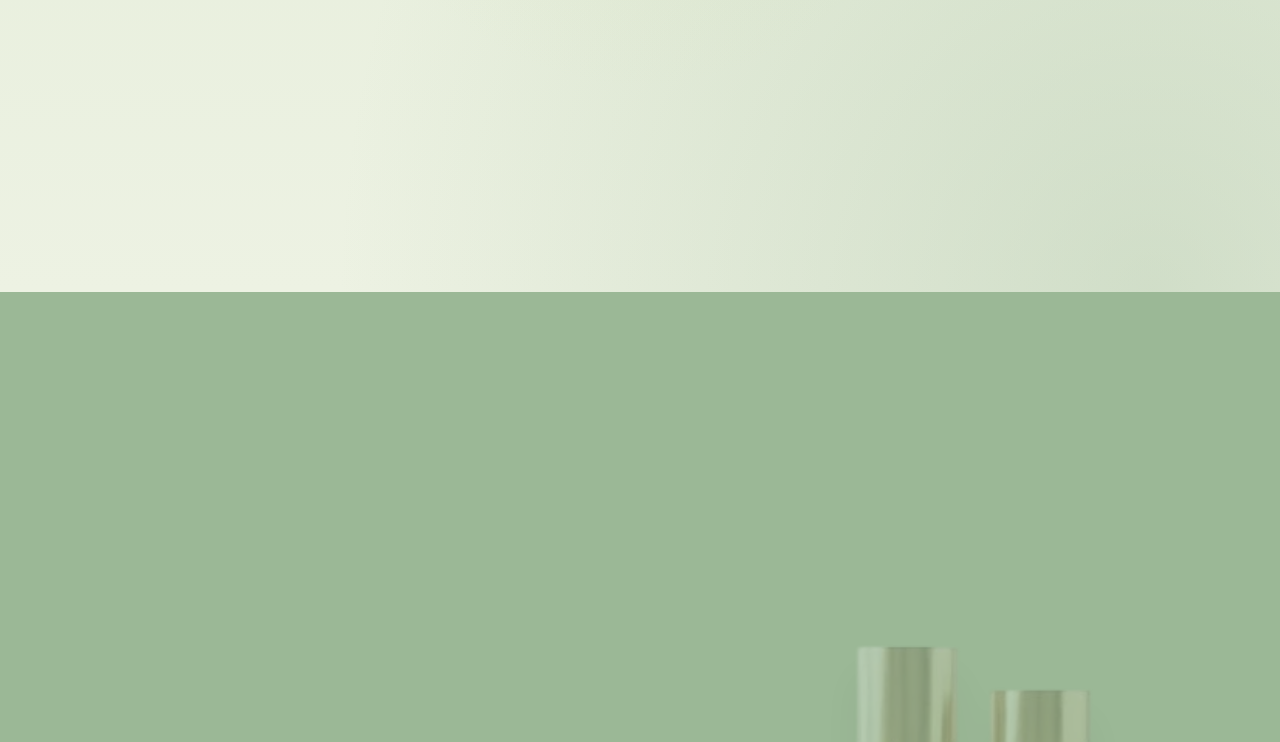
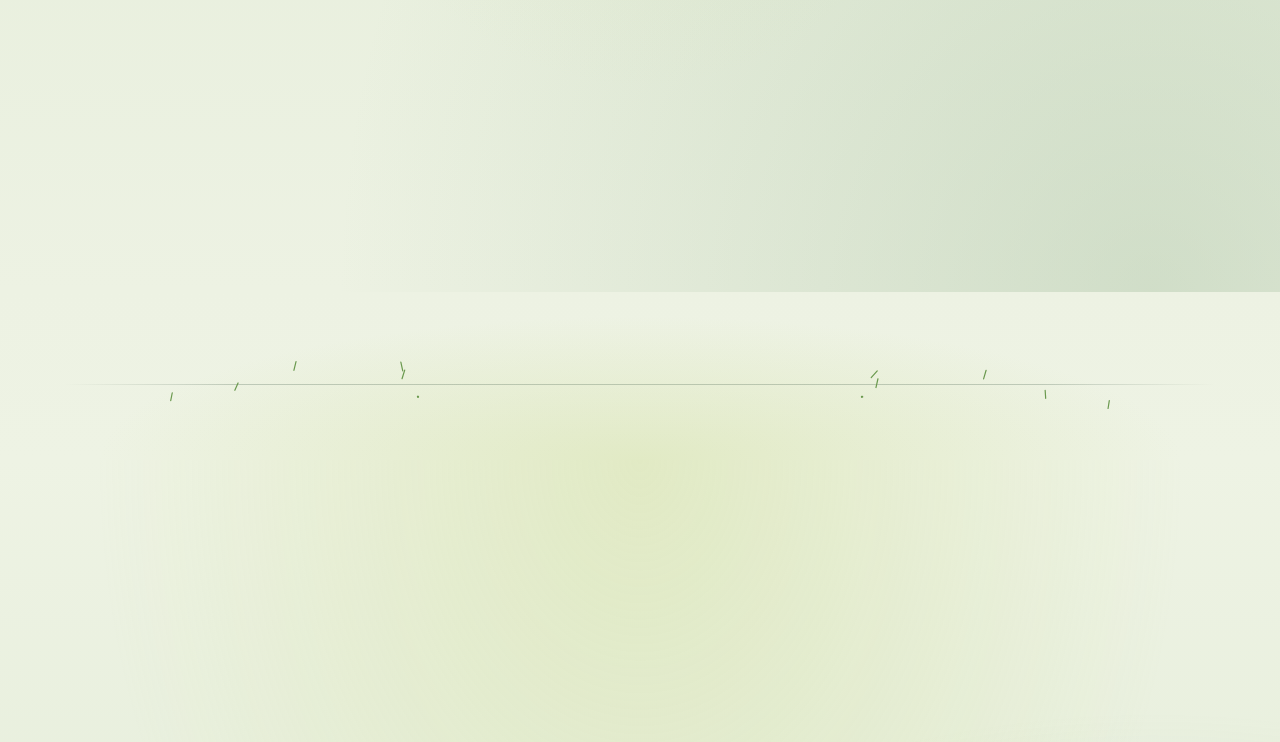
Before and after one commit to Lokesh0018/Plant_Nursery_SABSN, a React (Vite) app: page / in a window 1280 px wide. Shown: the part 2000-2742 px from the top of the page. Built offline with nearby package versions, Linux system fonts and the light colour scheme; a web font is replaced by a local one.

Commit message:
Navbar Active

```diff
--- a/src/App.jsx
+++ b/src/App.jsx
@@ -7,7 +7,6 @@ import Navbar from './components/Navbar';
 import Hero from './components/Hero';
 import VineDivider from './components/VineDivider';
 import Collection from './components/Collection';
-import PotsHero from './components/PotsHero';
 import PotsCollection from './components/PotsCollection';
 import StorySection from './components/StorySection';
 import PlantCare from './components/PlantCare';
@@ -32,7 +31,7 @@ function App() {
       <Hero />
       <VineDivider />
       <Collection />
-      <PotsHero />
+      <VineDivider variant="bottom" />
       <PotsCollection />
       <StorySection />
       <PlantCare />
--- a/src/components/Footer.jsx
+++ b/src/components/Footer.jsx
@@ -52,7 +52,7 @@ export default function Footer() {
             <h4 className="footer-col-header">Shop</h4>
             <a href="#collection" className="footer-link" onClick={(e) => { e.preventDefault(); document.getElementById('collection')?.scrollIntoView({ behavior: 'smooth' }); }}>All Plants</a>
             <a href="#collection" className="footer-link" onClick={(e) => { e.preventDefault(); document.getElementById('collection')?.scrollIntoView({ behavior: 'smooth' }); }}>Collections</a>
-            <a href="#pots" className="footer-link" onClick={(e) => { e.preventDefault(); document.getElementById('pots')?.scrollIntoView({ behavior: 'smooth' }); }}>Planters</a>
+            <a href="#pots-collection" className="footer-link" onClick={(e) => { e.preventDefault(); document.getElementById('pots-collection')?.scrollIntoView({ behavior: 'smooth' }); }}>Planters</a>
             <a href="#care" className="footer-link" onClick={(e) => { e.preventDefault(); document.getElementById('care')?.scrollIntoView({ behavior: 'smooth' }); }}>Care Tools</a>
           </div>
 
--- a/src/components/Navbar.jsx
+++ b/src/components/Navbar.jsx
@@ -67,22 +67,24 @@ export default function Navbar() {
       const max = document.documentElement.scrollHeight - window.innerHeight;
       document.documentElement.style.setProperty('--nav-progress', `${max > 0 ? (y / max) * 100 : 0}%`);
 
-      const potsElement = document.getElementById('pots');
-      const featuredElement = document.getElementById('collection');
-      const aboutElement = document.getElementById('about');
-      const contactElement = document.getElementById('contact');
-
-      if (contactElement && contactElement.getBoundingClientRect().top <= window.innerHeight - 100) {
-        setActiveSection('contact');
-      } else if (aboutElement && aboutElement.getBoundingClientRect().top <= window.innerHeight / 2) {
-        setActiveSection('about');
-      } else if (potsElement && potsElement.getBoundingClientRect().top <= window.innerHeight / 2) {
-        setActiveSection('pots');
-      } else if (featuredElement && featuredElement.getBoundingClientRect().top <= window.innerHeight / 2) {
-        setActiveSection('plants');
-      } else {
-        setActiveSection('home');
+      // Active section = the last section whose top has passed the navbar line.
+      // Measured against the same point for every section, so the highlight flips exactly
+      // when a section's top reaches the bar, not at a different height for each one.
+      const line = 96; // navbar height + a little breathing room
+      const order = [
+        ['collection', 'plants'],
+        ['pots-collection', 'pots'],
+        ['about', 'about'],
+        ['contact', 'contact'],
+      ];
+      let active = 'home';
+      for (const [id, key] of order) {
+        const el = document.getElementById(id);
+        if (el && el.getBoundingClientRect().top <= line) active = key;
       }
+      // at the very bottom of the page the last section is active even if its top never reaches the line
+      if (y >= max - 2) active = 'contact';
+      setActiveSection(active);
     };
     window.addEventListener('scroll', handleScroll);
     handleScroll();
@@ -187,7 +189,7 @@ export default function Navbar() {
                 if (item === 'Plants') {
                   document.getElementById('collection')?.scrollIntoView({ behavior: 'smooth' });
                 } else if (item === 'Pots') {
-                  document.getElementById('pots')?.scrollIntoView({ behavior: 'smooth' });
+                  document.getElementById('pots-collection')?.scrollIntoView({ behavior: 'smooth' });
                 } else if (item === 'About') {
                   document.getElementById('about')?.scrollIntoView({ behavior: 'smooth' });
                 } else if (item === 'Contact') {
--- a/src/components/VineDivider.css
+++ b/src/components/VineDivider.css
@@ -1,4 +1,29 @@
-/* Divider vines on the seam between the hero and the collection */
+/* Divider vines: between the hero and the plants (top), and between the plants and the pots (bottom) */
+
+.vine-divider--top {
+  --leaf-fill: url(#vine-leaf-fill-top);
+  --leaf-fill-2: url(#vine-leaf-fill-2-top);
+  --bloom-fill: url(#vine-bloom-fill-top);
+  --berry-fill: url(#vine-berry-fill-top);
+  --bud-fill: url(#vine-bud-fill-top);
+}
+.vine-divider--bottom {
+  --leaf-fill: url(#vine-leaf-fill-bottom);
+  --leaf-fill-2: url(#vine-leaf-fill-2-bottom);
+  --bloom-fill: url(#vine-bloom-fill-bottom);
+  --berry-fill: url(#vine-berry-fill-bottom);
+  --bud-fill: url(#vine-bud-fill-bottom);
+}
+/* between the plants and the pots: the plants gradient ends on #edf2e3, the pots section opens on
+   #eef3e4 with its lime glow at the top, so the band runs that exact tone and anchors its glow to
+   the bottom edge to continue straight into the next section */
+.vine-divider.vine-divider--bottom {
+  background:
+    radial-gradient(ellipse at 50% 100%, rgba(201, 217, 138, 0.35), transparent 60%),
+    linear-gradient(180deg, #edf2e3 0%, #eef3e4 100%);
+  margin-top: -1px;
+  margin-bottom: -1px;
+}
 
 .vine-divider {
   position: relative;
@@ -71,12 +96,12 @@
 
 /* leaves: gradient blade, dark edge, pale midrib */
 .vine-leaf-blade {
-  fill: url(#vine-leaf-fill);
+  fill: var(--leaf-fill);
   stroke: #2f5a28;
   stroke-width: 0.55;
   filter: drop-shadow(0 2px 3px rgba(0, 0, 0, 0.35));
 }
-.vine-growth g:nth-child(4n) .vine-leaf-blade { fill: url(#vine-leaf-fill-2); } /* a few lighter leaves for variety */
+.vine-growth g:nth-child(4n) .vine-leaf-blade { fill: var(--leaf-fill-2); } /* a few lighter leaves for variety */
 .vine-leaf-vein {
   fill: none;
   stroke: rgba(236, 245, 210, 0.7);
@@ -102,7 +127,7 @@
 }
 .blossom-eye { fill: #f1c94a; }
 .vine-bud-body {
-  fill: url(#vine-bud-fill);
+  fill: var(--bud-fill);
   stroke: #5a8a3a;
   stroke-width: 0.5;
 }
@@ -121,7 +146,7 @@
 }
 
 .vine-berries circle {
-  fill: url(#vine-berry-fill);
+  fill: var(--berry-fill);
   stroke: #7a2742;
   stroke-width: 0.4;
   filter: drop-shadow(0 1px 1px rgba(22, 54, 36, 0.25));
@@ -134,7 +159,7 @@
 }
 
 .vine-bloom .petal {
-  fill: url(#vine-bloom-fill);
+  fill: var(--bloom-fill);
   stroke: #c9607a;
   stroke-width: 0.5;
   filter: drop-shadow(0 1px 1px rgba(120, 40, 60, 0.25));
--- a/src/components/VineDivider.jsx
+++ b/src/components/VineDivider.jsx
@@ -112,8 +112,9 @@ function decorate(svg, stem, mirror, { density = 95, size = 1.35, tendrils = tru
   return items;
 }
 
-export default function VineDivider() {
+export default function VineDivider({ variant = 'top' }) {
   const ref = useRef(null);
+  const uid = variant; // one instance per variant
 
   useLayoutEffect(() => {
     const reduce = window.matchMedia('(prefers-reduced-motion: reduce)').matches;
@@ -223,28 +224,28 @@ export default function VineDivider() {
   }, []);
 
   return (
-    <div ref={ref} className="vine-divider" aria-hidden="true">
+    <div ref={ref} className={`vine-divider vine-divider--${variant}`} aria-hidden="true">
       <div className="vine-divider-line" />
       <svg className="vine-svg" preserveAspectRatio="none" height={H}>
         <defs>
-          <linearGradient id="vine-leaf-fill" x1="0" y1="0" x2="1" y2="1">
+          <linearGradient id={`vine-leaf-fill-${uid}`} x1="0" y1="0" x2="1" y2="1">
             <stop offset="0" stopColor="#9fcf74" />
             <stop offset="0.6" stopColor="#6fa551" />
             <stop offset="1" stopColor="#3f6f33" />
           </linearGradient>
-          <linearGradient id="vine-leaf-fill-2" x1="0" y1="0" x2="1" y2="1">
+          <linearGradient id={`vine-leaf-fill-2-${uid}`} x1="0" y1="0" x2="1" y2="1">
             <stop offset="0" stopColor="#c9d98a" />
             <stop offset="1" stopColor="#7fa84a" />
           </linearGradient>
-          <radialGradient id="vine-bloom-fill" cx="0.4" cy="0.35" r="0.8">
+          <radialGradient id={`vine-bloom-fill-${uid}`} cx="0.4" cy="0.35" r="0.8">
             <stop offset="0" stopColor="#ffd3dc" />
             <stop offset="1" stopColor="#e2879c" />
           </radialGradient>
-          <linearGradient id="vine-bud-fill" x1="0" y1="1" x2="0" y2="0">
+          <linearGradient id={`vine-bud-fill-${uid}`} x1="0" y1="1" x2="0" y2="0">
             <stop offset="0" stopColor="#7fb069" />
             <stop offset="1" stopColor="#f5c6d0" />
           </linearGradient>
-          <radialGradient id="vine-berry-fill" cx="0.35" cy="0.3" r="0.8">
+          <radialGradient id={`vine-berry-fill-${uid}`} cx="0.35" cy="0.3" r="0.8">
             <stop offset="0" stopColor="#f5a6b4" />
             <stop offset="1" stopColor="#b03a5a" />
           </radialGradient>
--- a/src/styles/global.css
+++ b/src/styles/global.css
@@ -121,3 +121,8 @@ html.lenis, html.lenis body {
 ::-webkit-scrollbar-thumb:horizontal:hover {
   background: rgba(201, 217, 138, 0.8);
 }
+
+/* Anchored sections stop just below the fixed navbar instead of sliding under it */
+section[id] {
+  scroll-margin-top: 88px;
+}
```
